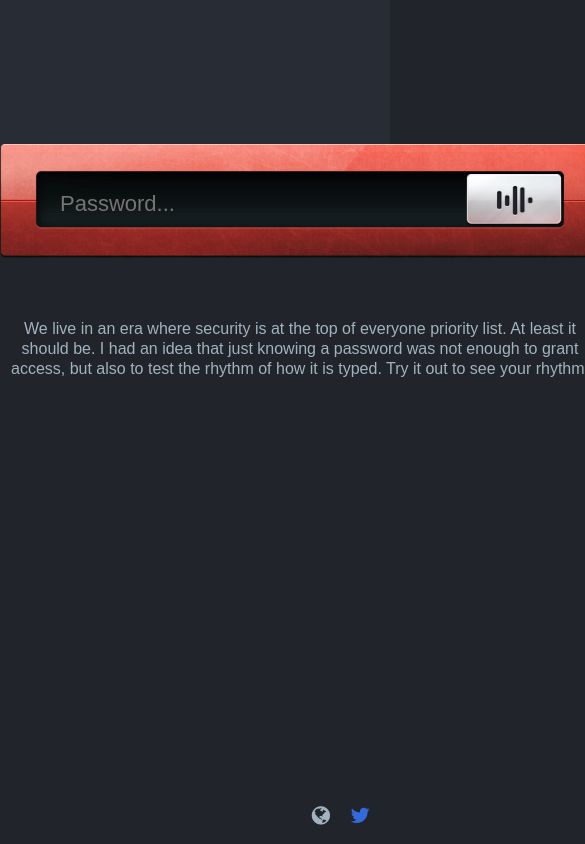
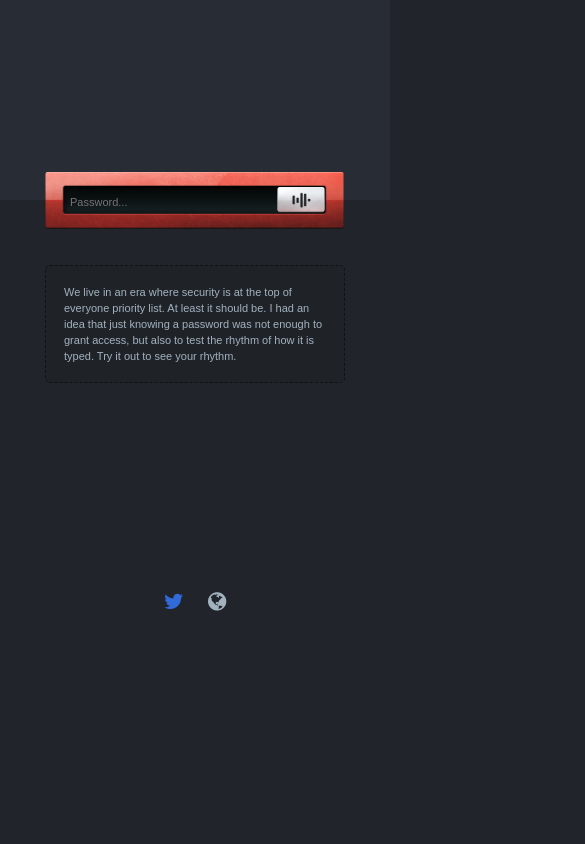
Before and after one commit to scottyzen/Security-Idea, a plain HTML site: page index.html in a window 390 px wide. Shown: the whole page, 585 px wide, since content can reach past the window. Drawn offline with nearby package versions, Linux system fonts and the light colour scheme.

Commit message:
Added mobile support
Included a media query to make it usable for smartphones

```diff
--- a/index.html
+++ b/index.html
@@ -1,19 +1,24 @@
 <!DOCTYPE html>
 <html>
+
 <head>
   <meta charset="utf-8">
   <title>Key</title>
   <link rel="stylesheet" href="css/main.css">
   <!-- Font Awsome -->
   <link rel="stylesheet" href="https://maxcdn.bootstrapcdn.com/font-awesome/4.6.3/css/font-awesome.min.css">
-    <meta name="viewport" content="width=device-width">
+  <meta name="viewport" content="width=device-width, initial-scale=1">
 </head>
+
 <body>
+  <div class="wrapper">
+
+
     <div class="info"></div>
     <div class="inputs">
 
       <!-- before -->
-      <input  type="password" name="password" id="input" placeholder="Password..."/>
+      <input type="password" name="password" id="input" placeholder="Password..." />
       <a id="go" href="#"></a>
 
       <p id="description">
@@ -24,15 +29,17 @@
       <ul></ul>
       <div class="result"></div>
       <a id="refresh" href="index.html"><i class="fa fa-refresh" aria-hidden="true"></i> Refresh Page</a>
-    </div>
 
+      <div class="social">
         <a href="https://twitter.com/scottyzen" target="_blank"><i class="fa fa-twitter fa-lg" aria-hidden="true"></i></a>
         <a href="http://scottyzen.com" target="_blank"><i class="fa fa-globe fa-lg" aria-hidden="true"></i></a>
+      </div>
+    </div><!-- end of wrapper -->
 
 
-
-
+  </div>
   <script src='https://cdnjs.cloudflare.com/ajax/libs/jquery/2.1.3/jquery.min.js'></script>
   <script src="js/main.js"></script>
 </body>
+
 </html>
--- a/sass/main.sass
+++ b/sass/main.sass
@@ -12,6 +12,9 @@ body
   color: #fff
   text-align: center
   text-rendering: optimizeLegibility
+
+.wrapper
+  width: 100%
 
 #refresh
   margin-top: 20%
@@ -63,9 +66,14 @@ a
       background-size: cover
 
 #description
-  padding: 10% 0
+  padding: 6%
+  margin-top: 12%
   color: #a2b2bf
   line-height: 20px
+  border: 1px dashed rgba(1, 1, 1, .5)
+  border-radius: 5px
+  background: rgba(1, 1, 1, .05)
+  text-align: left
 
 .result
   h3
@@ -94,12 +102,32 @@ ul
     margin-top: 20px
     width: 8px
     border-radius: 100px
-.fa-lg
-  position: absolute
-  bottom: 20px
-.fa-twitter
-  color: #326ada
-  right: 20px
-.fa-globe
-  color: #a2b2bf
-  right: 60px
+
+.social
+  margin-top: 50px
+  .fa-twitter
+    color: #326ada
+  .fa-globe
+    color: #a2b2bf
+
+// Smartphones
+@media (max-width: 641px)
+  .inputs
+    width: 300px
+    height: 57px
+    #input
+      padding-left: 25px
+      padding-top: 2px
+      font-size: 11px
+    #go
+      top: 15px
+      right: 20px
+      width: 48px
+      padding-top: 8px
+      height: 26px
+  #description
+    line-height: 16px
+    font-size: 11px
+
+  .info
+    margin-bottom: -32px
```
Also changed, not shown: css/main.css. Lines whose indentation alone changed are shown as unchanged.
